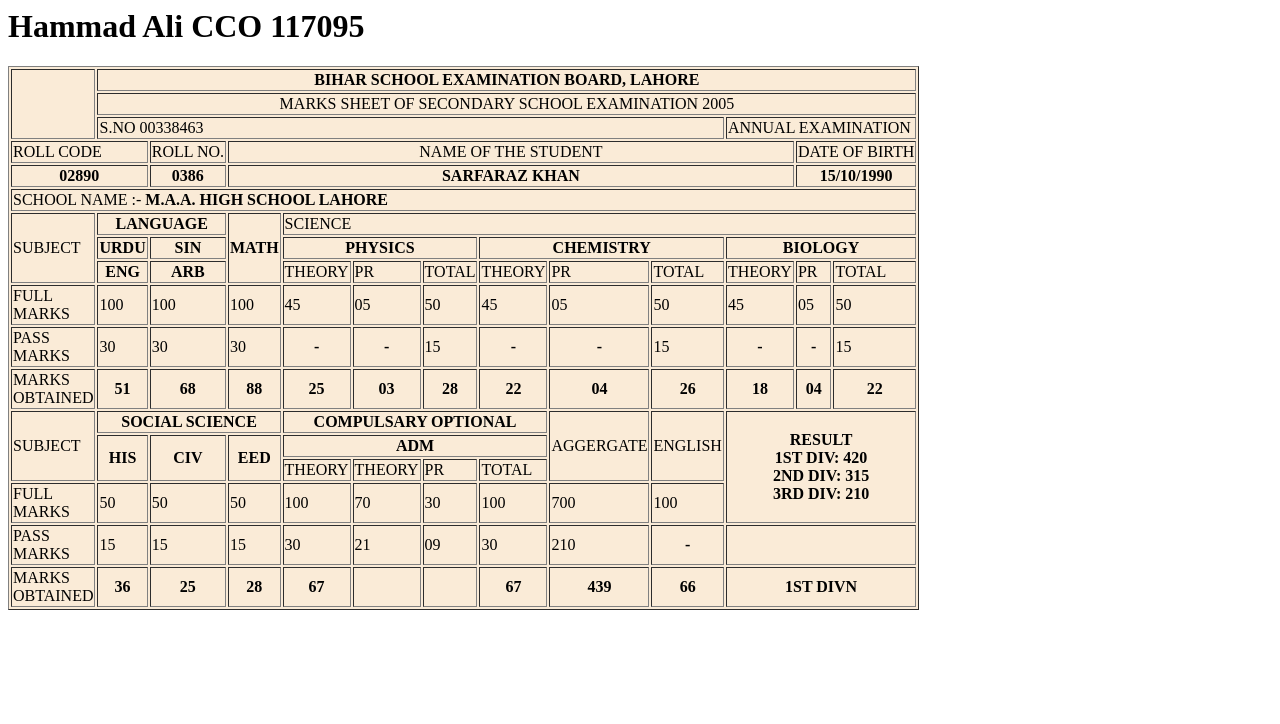
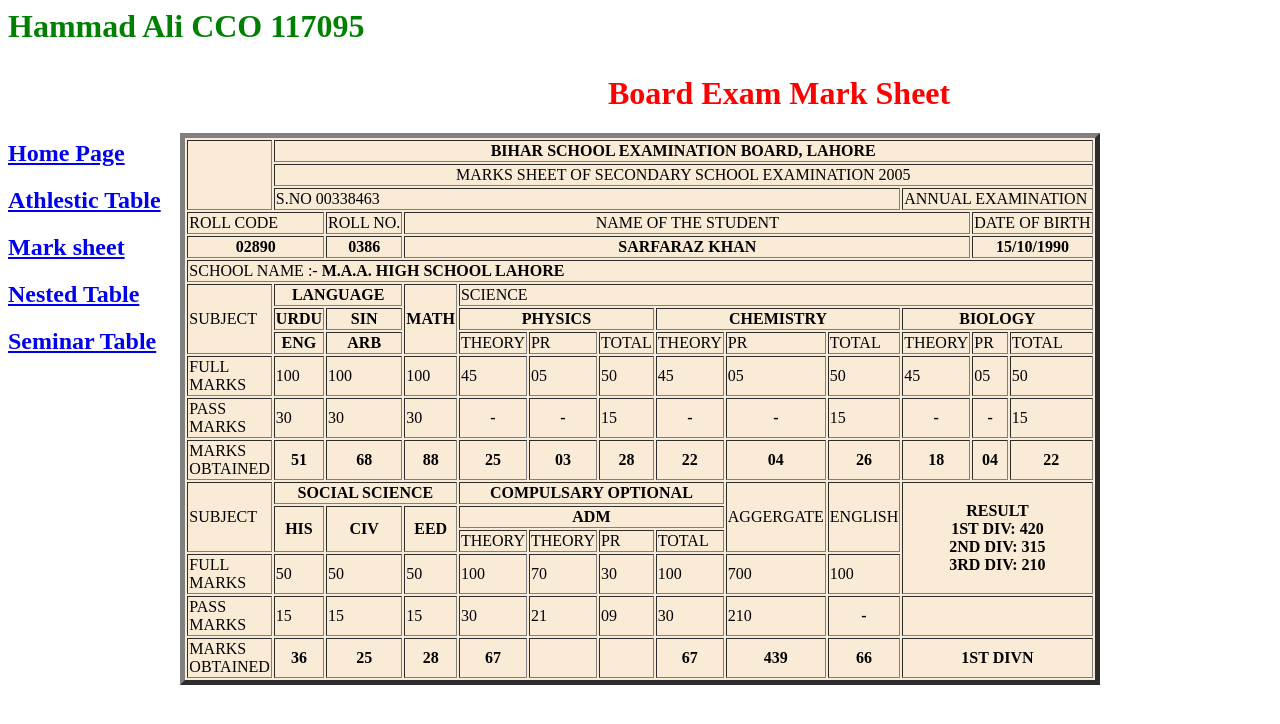
Before and after one commit to HammadAli08121422/Assignment-4, a plain HTML site: page Board Exam Mark Sheet.html in a window 1280 px wide. Drawn offline with Linux system fonts and the light colour scheme.

Commit message:
index.html

```diff
--- a/Board Exam Mark Sheet.html
+++ b/Board Exam Mark Sheet.html
@@ -2,13 +2,38 @@
     <title>
         Hammad Ali CCO 117095
     </title>
+    <style>
+        h1{
+            color: green;
+        }
+        h1.Sem{
+            margin-left: 600px;
+            margin-top: -300px;
+            color: red;
+        }
+
+        table{
+            margin: auto;
+            border-width: 5px;
+        }
+    </style>
 </head>
 <h1>
     Hammad Ali CCO 117095
 </h1>
+<br>
+<br>
+<br>
 
+<h2><a href="./index.html">Home Page</a></h2>
+<h2><a href="./Athlestic Table.html">Athlestic Table</a></h2>
+<h2><a href="./Mark sheet.html">Mark sheet</a></h2>
+<h2><a href="./Nested Table.html">Nested Table</a></h2>
+<h2><a href="./Seminar Table.html">Seminar Table</a></h2>
 
+<div>
 
+<div><h1 class="Sem">Board Exam Mark Sheet</h1></div>
 <table style="background-color: antiquewhite;" border="1">
     <tr>
         <td rowspan="3"></td>
@@ -167,3 +192,4 @@
         <Th colspan="3">1ST DIVN</Th>
     </TR>
 </table>
+</div>
--- /dev/null
+++ b/style.css
@@ -0,0 +1,21 @@
+<style>
+h1{
+    color: red;
+}
+h1.Sem{
+    margin-left: 700px;
+    margin-top: -300px;
+    color: red;
+}
+
+table{
+    margin: auto;
+    border-width: 10px;
+}
+th{
+   font-size: 30px;
+}
+td{
+    font-size: 25px;
+}
+</style>
```
Also changed, not shown: Athlestic Table.html (+11 -1 lines), Mark sheet.html (+8 -0 lines), Nested Table.html (+9 -1 lines), Seminar Table.html (+15 -2 lines).
